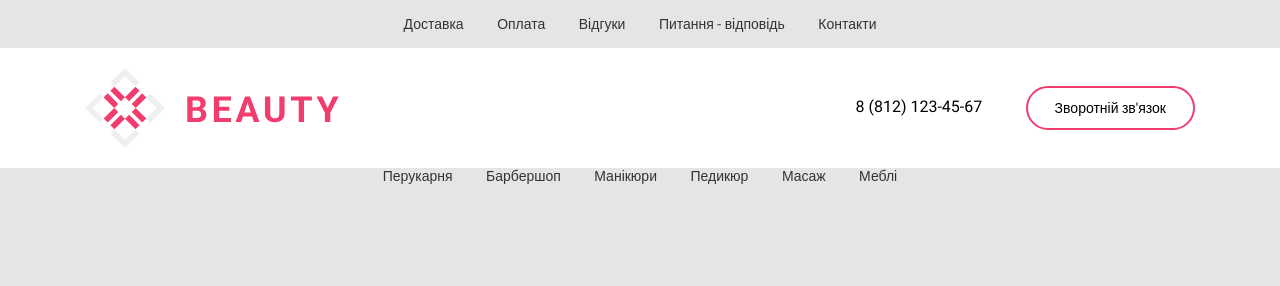
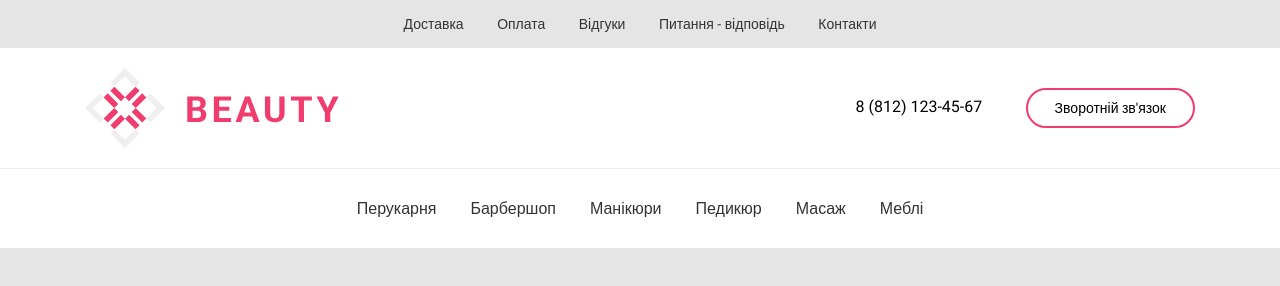
Before and after one commit to Balinata/Beauty, a plain HTML site: page index.html in a window 1280 px wide. Drawn offline with Linux system fonts and the light colour scheme.

Commit message:
css header bar

```diff
--- a/main.css
+++ b/main.css
@@ -3,13 +3,12 @@
     --base-color: #333;
     --white: #fff;
     --black: #000000;
-    --button-color: ;
     --hover-color: var(--pink);
     --speed: 0.8s;
-    --button-background:var(--white);
+    --button-background: var(--white);
     --pink: #F13C6E;
-    --button-border-color:var(--pink)
-    --button-color: var(--black);
+    --button-border-color: var(--pink) --button-color: var(--black);
+    --header-bar-color: #EFEFEF;
 }
 
 *,
@@ -47,7 +46,10 @@ height: auto;
 }
 
 .header-panel {
+    font-size: 14px;
+    line-height: 16px;
     padding: 16px 0;
+
 }
 
 .menu {
@@ -55,8 +57,6 @@ height: auto;
     padding: 0;
     list-style: none;
     text-align: center;
-    font-size: 14px;
-    line-height: 16px;
 }
 
 .menu a {
@@ -69,7 +69,7 @@ transition: color var(--speed);
     color: var(--hover-color);
 }
 
-.menu > li {
+.menu>li {
     display: inline-block;
     padding: 0 15px;
 }
@@ -82,7 +82,6 @@ background: var(--white);
 .header-main .container {
     text-align: justify;
     line-height: 0;
-/* overflow: hidden; */
 }
 
 .header-main .container::after {
@@ -127,7 +126,7 @@ display: inline-block;
     background: var(--button-background);
     color: var(--black);
     vertical-align: top;
-padding: 12px 27px;
+    padding: 10px 27px;
     text-decoration: none;
     border: 2px solid var(--pink);
     border-radius: 50px;
@@ -137,3 +136,14 @@ transition: background var(--speed);
 .btn:hover {
     background: var(--pink);
 }
+
+.header-bar {
+    padding: 30px 0;
+    background: var(--white);
+    border-top: 1px solid var(--header-bar-color);
+}
+
+.header-bar {
+    font-size: 16px;
+    line-height: 19px;
+}
```
Lines whose indentation alone changed are shown as unchanged.
